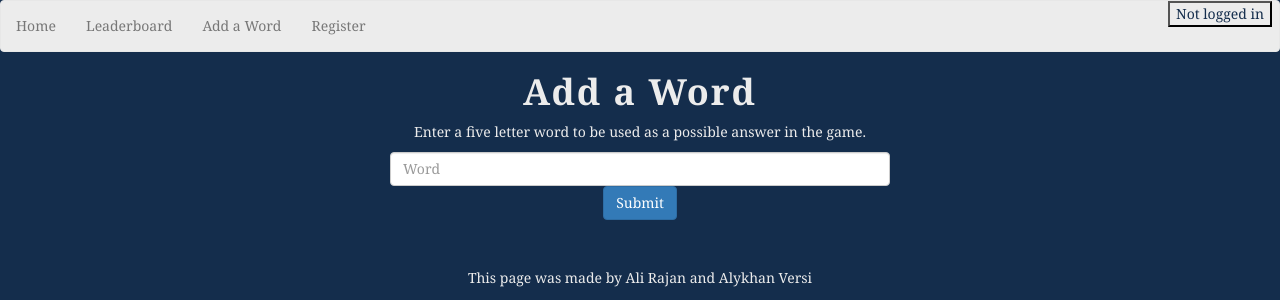
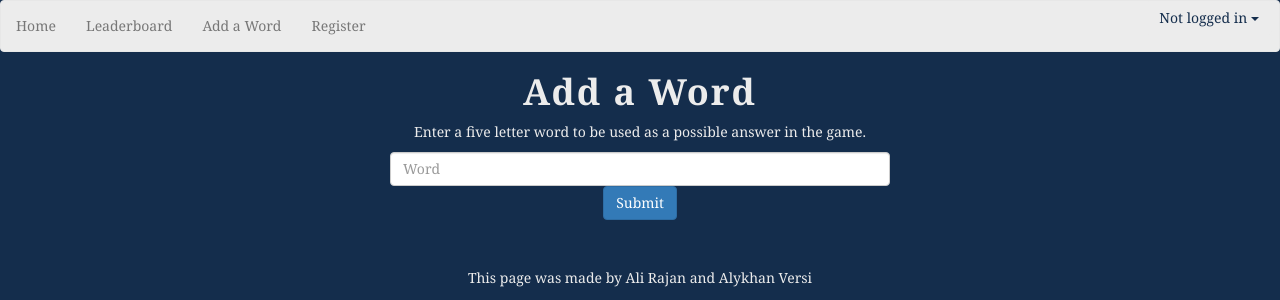
Before and after one commit to ali-rajan/b20-a3, a Flask app: page /add_word in a window 1280 px wide. Shown: the top 300 px of the page. Run offline with Flask 3, Linux system fonts and the light colour scheme; parts of the project's set-up code (start-up, migrations or seed data) failed here and were passed over; some libraries are stand-ins or nearby versions.

Commit message:
improvement on logout

```diff
--- a/templates/navigation.html
+++ b/templates/navigation.html
@@ -17,18 +17,24 @@
             <li class="nav-item"><a href="{{ url_for('add_word') }}">Add a Word</a></li>
             <li class="nav-item"><a href="{{ url_for('register') }}">Register</a></li>
         </ul>
-        <ul class="nav navbar-nav navbar-right">
-            <div class="dropdown">
-                <li class="nav-item" id="login-name">
-                    <button>{{ username_text }}</button>
+
+        <div class="nav navbar-nav navbar-right">
+            <button class="btn btn-outline-secondary dropdown-toggle" type="button" data-toggle="dropdown"
+            aria-haspopup="true" aria-expanded="false">
+            {{ username_text }}
+                <span class="caret"></span>
+            </button>
+
+            <!-- Filter dropdown -->
+            <div class="dropdown-menu dropdown-menu-right">
+                <li>
+                    <form action="/logout">
+                        <button class="btn btn-outline-secondary dropdown-item" type="submit" name="logout" aria-haspopup="true" aria-expanded="false">Log Out</button>
+                    </form>
                 </li>
-                <div class="dropdown-content">
-                    <form action="/logout">
-                        <button type="submit" name="logout">Exit</button>
-                    </form>
-                </div>
             </div>
-        </ul>
+
+        </div>
     </nav>
 
 
```
Also changed, not shown: var/main-instance/database.db.
